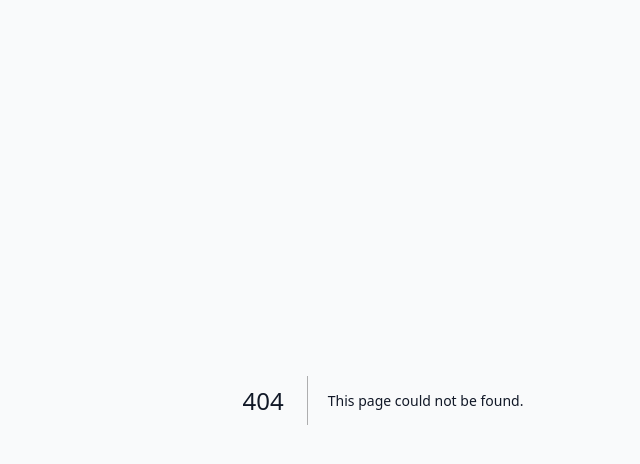
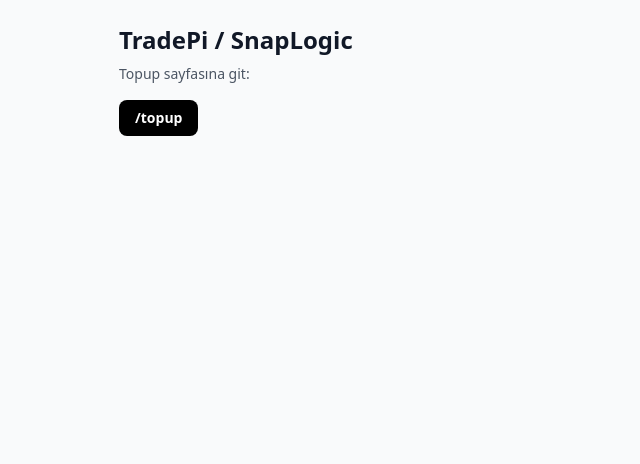
Before and after one commit to Bugsbuny24/tradepi, a Next.js app: page / in a window 1280 px wide. Before the commit this address had no page. Shown: the top 464 px of the page, without its empty margins (257-897 px from the left). Built offline with nearby package versions, Linux system fonts and the light colour scheme.

Commit message:
Create page.tsx

```diff
--- /dev/null
+++ b/app/page.tsx
@@ -0,0 +1,17 @@
+export default function HomePage() {
+  return (
+    <main className="mx-auto max-w-xl p-6">
+      <h1 className="text-2xl font-bold">TradePi / SnapLogic</h1>
+      <p className="mt-2 text-sm text-gray-600">
+        Topup sayfasına git:
+      </p>
+
+      <a
+        href="/topup"
+        className="mt-4 inline-block rounded-lg bg-black px-4 py-2 text-sm font-semibold text-white"
+      >
+        /topup
+      </a>
+    </main>
+  );
+}
```
